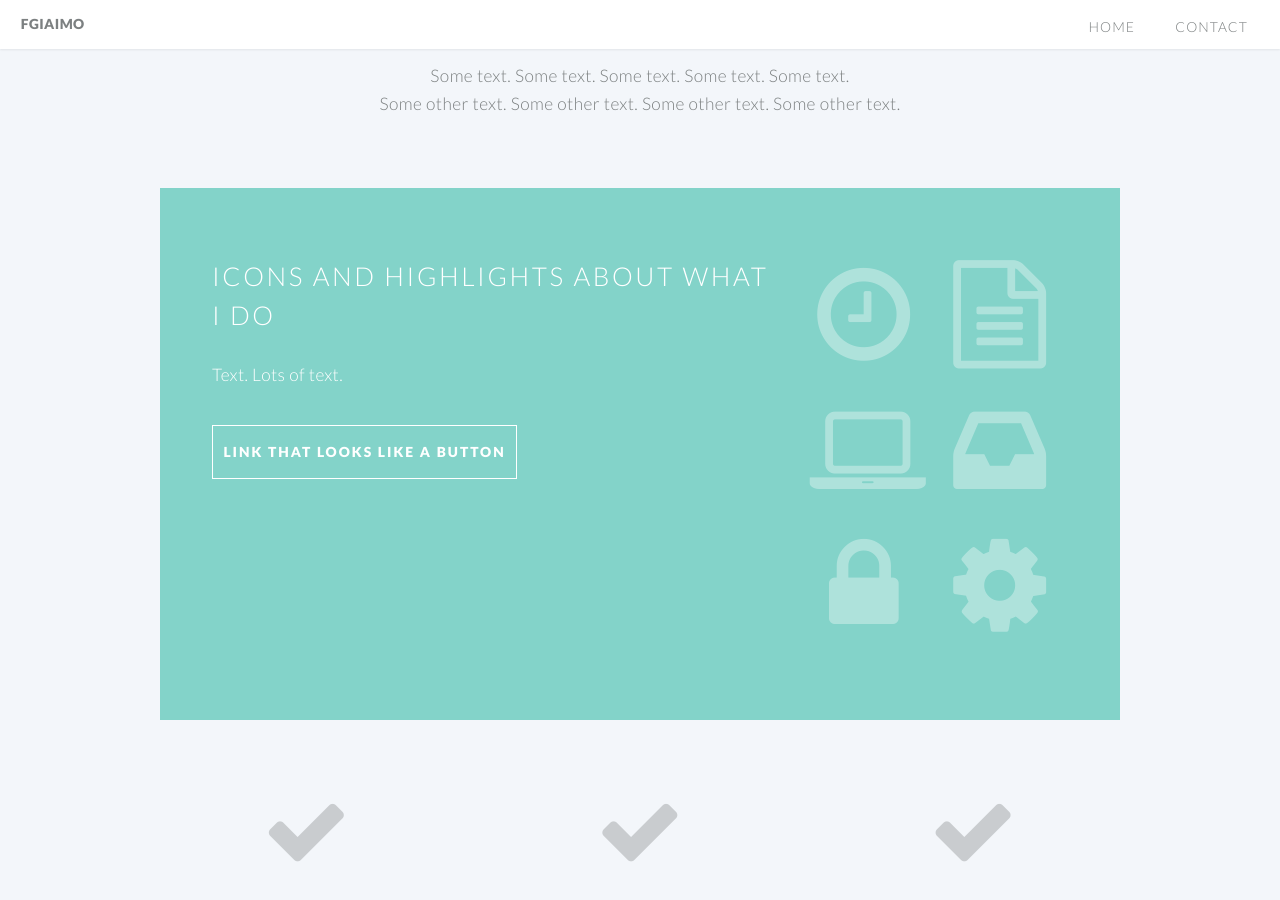
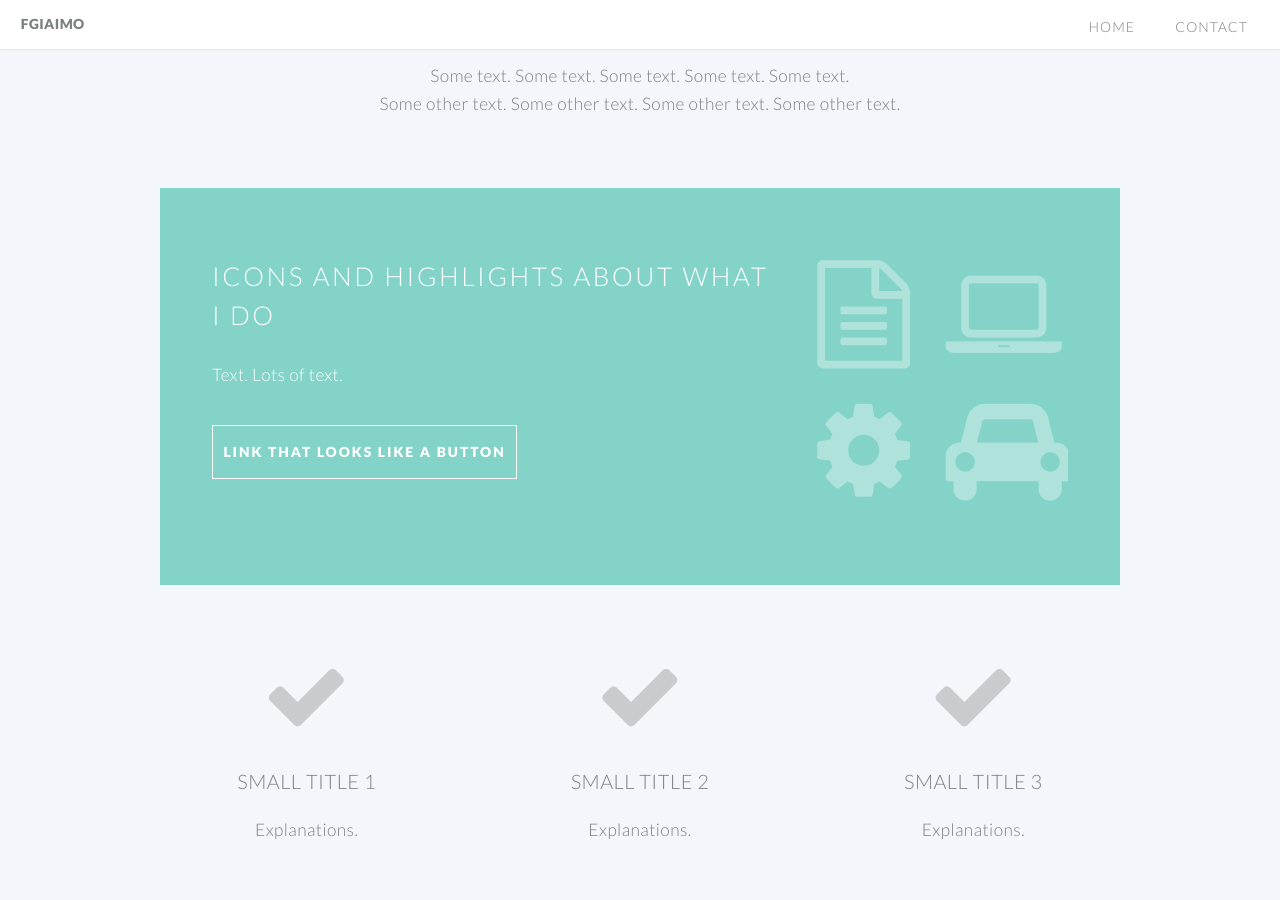
Before and after one commit to fgiaimo/fgiaimo.github.io, a Jekyll site: the page built from index.html, in a window 1280 px wide and 900 px high, scrolled down 428 px. Built offline with Jekyll 4.4.1, drawn with Linux system fonts in a browser that asks for light colours.

Commit message:
Different icons

```diff
--- a/index.html
+++ b/index.html
@@ -29,12 +29,10 @@ layout: landing-page
 							<div class="4u skel-cell-important">
 
 								<ul class="featured-icons">
-									<li><span class="icon fa-clock-o"><span class="label">Icon 1</span></span></li>
-									<li><span class="icon fa-file-text-o"><span class="label">Icon 2</span></span></li>
-									<li><span class="icon fa-laptop"><span class="label">Icon 3</span></span></li>
-									<li><span class="icon fa-inbox"><span class="label">Icon 4</span></span></li>
-									<li><span class="icon fa-lock"><span class="label">Icon 5</span></span></li>
-									<li><span class="icon fa-cog"><span class="label">Icon 6</span></span></li>
+									<li><span class="icon fa-file-text-o"><span class="label">Text</span></span></li>
+									<li><span class="icon fa-laptop"><span class="label">Laptop</span></span></li>
+									<li><span class="icon fa-cog"><span class="label">Cog</span></span></li>
+									<li><span class="icon fa-car"><span class="label">Car</span></span></li>
 								</ul>
 
 							</div>
```
